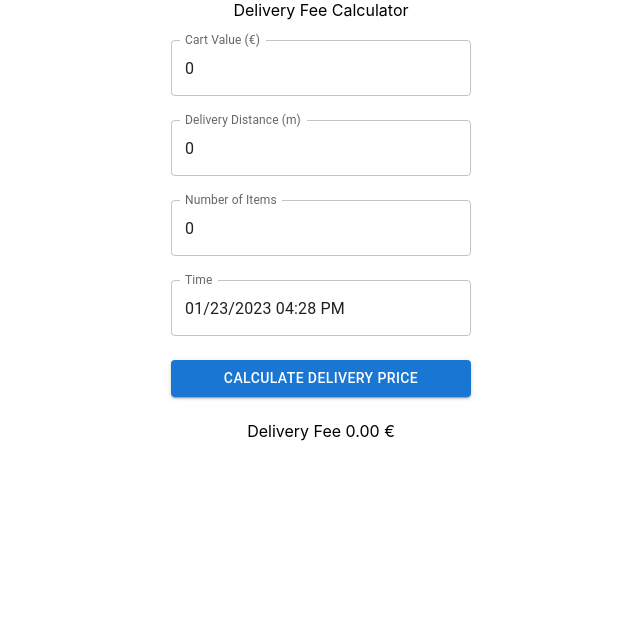
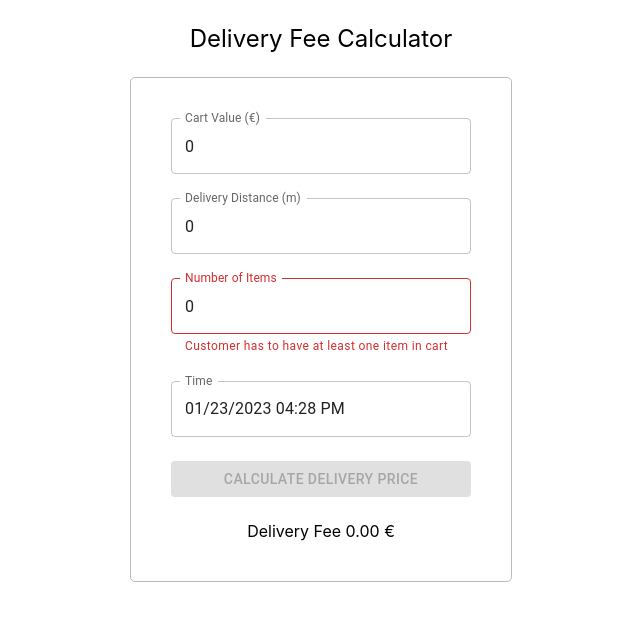
Before and after one commit to nargesG/delivery-fee-calculator, a React (Create React App) app: page / in a window 1280 px wide. Shown: the top 620 px of the page, without its empty margins (319-959 px from the left). Built offline with nearby package versions, Linux system fonts and the light colour scheme.

Commit message:
Clean up

```diff
--- a/src/App.css
+++ b/src/App.css
@@ -1,3 +1,16 @@
 .App {
   text-align: center;
 }
+
+.App header {
+  font-size: 24px;
+  margin: 24px;
+}
+
+.Form {
+  width: 300px;
+  display: inline-block;
+  border: 1px solid #BBB;
+  border-radius: 5px;
+  padding: 40px;
+}
--- a/src/App.tsx
+++ b/src/App.tsx
@@ -29,6 +29,7 @@ function App() {
   const handelChangeDistance = (event: React.ChangeEvent<HTMLInputElement>) => {
     setDistance(event.target.value)
   }
+
   const handelChangeNumber = (event: React.ChangeEvent<HTMLInputElement>) => {
     setNumber(event.target.value)
   }
@@ -43,7 +44,7 @@ function App() {
         <header>
           Delivery Fee Calculator
         </header>
-        <div style={{marginTop: 20, width: 300, display:'inline-block'}}>
+        <div className="Form">
           <Stack spacing={3}>
             <TextField
               id="outlined-basic"
@@ -57,14 +58,17 @@ function App() {
               label="Delivery Distance (m)"
               variant="outlined"
               value={distance}
-              onChange={handelChangeDistance}/>
-
+              onChange={handelChangeDistance}
+            />
             <TextField
               id="outlined-basic"
               label="Number of Items"
               variant="outlined"
               value={number}
-              onChange={handelChangeNumber}/>
+              helperText={!parseInt(number) && "Customer has to have at least one item in cart"}
+              error={!parseInt(number)}
+              onChange={handelChangeNumber}
+            />
 
             <LocalizationProvider dateAdapter={AdapterMoment}>
               <DateTimePicker
@@ -74,7 +78,13 @@ function App() {
                 renderInput={(params) => <TextField {...params} />}
               />
             </LocalizationProvider>
-            <Button variant="contained" onClick={handleSubmit}>Calculate Delivery Price</Button>
+            <Button
+              variant="contained"
+              onClick={handleSubmit}
+              disabled={!parseInt(number)}
+            >
+              Calculate Delivery Price
+            </Button>
             <div>Delivery Fee {(deliveryPrice / 100).toFixed(2)} €</div>
           </Stack>
         </div>
--- a/src/calculateDeliveryFee.ts
+++ b/src/calculateDeliveryFee.ts
@@ -12,6 +12,7 @@ const calculateDeliveryFee = (
     let deliveryFee: number = 0;
     const cartValueInCents = cartValue * 100;
 
+    // Customer has to have at least one item in cart
     if (cartValueInCents >= 10000 || number === 0)
        return 0
 
--- a/src/getNumberFee.ts
+++ b/src/getNumberFee.ts
@@ -1,13 +1,7 @@
 const getNumberFee = (number: number): number => {
-    let numberFee = 0
-    if (number <= 4)
-        numberFee = 0
-    else if (number <= 12)
-        numberFee = (number - 4) * 50
-    else
-        numberFee = (number - 4) * 50 + 120
-
-    return numberFee
+    if (number <= 4) return 0
+    if (number <= 12) return (number - 4) * 50
+    return (number - 4) * 50 + 120
 }
 
 export default getNumberFee
```
Also changed, not shown: 1 other file (tests, documents, lock files or other folders).
